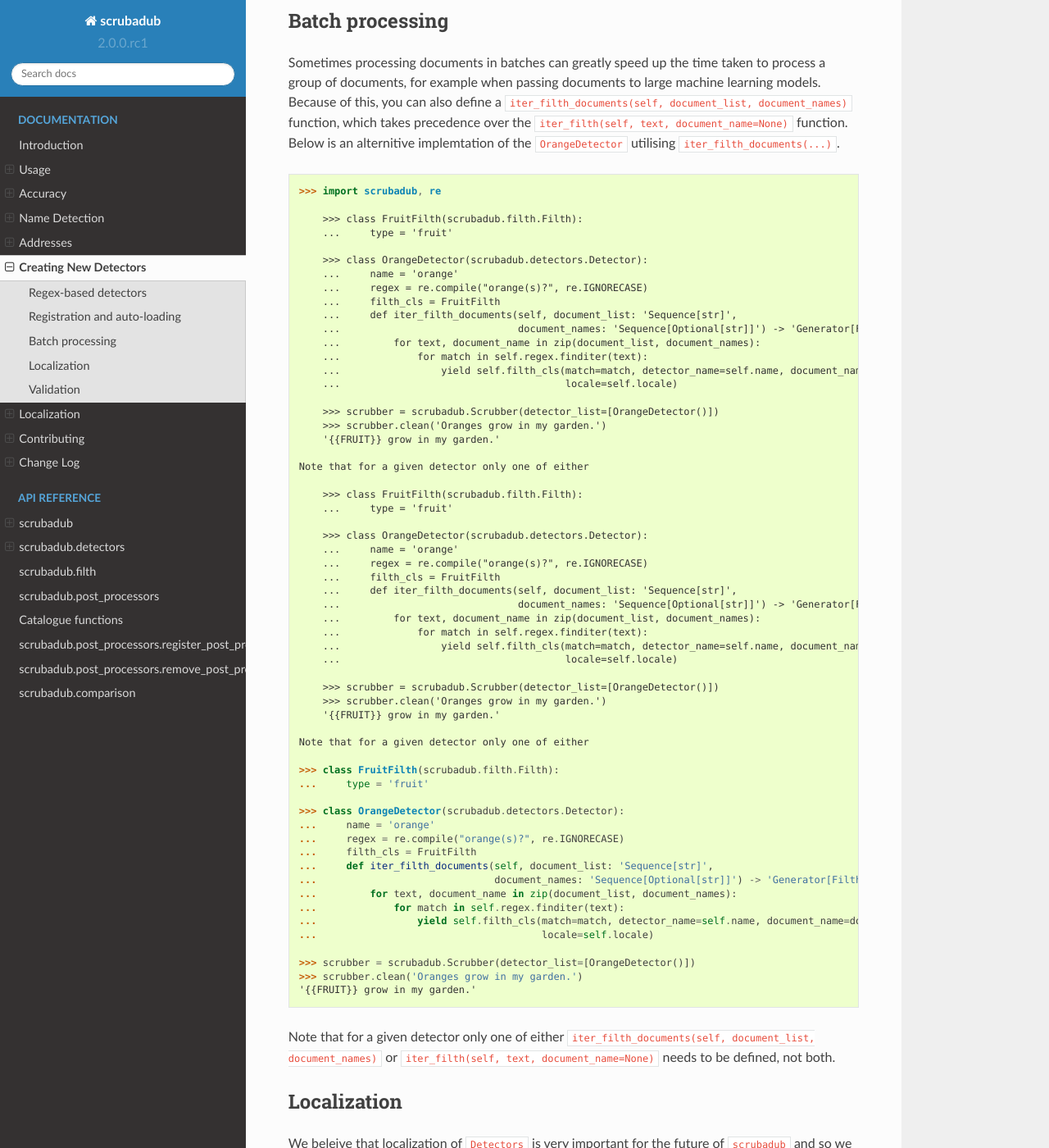
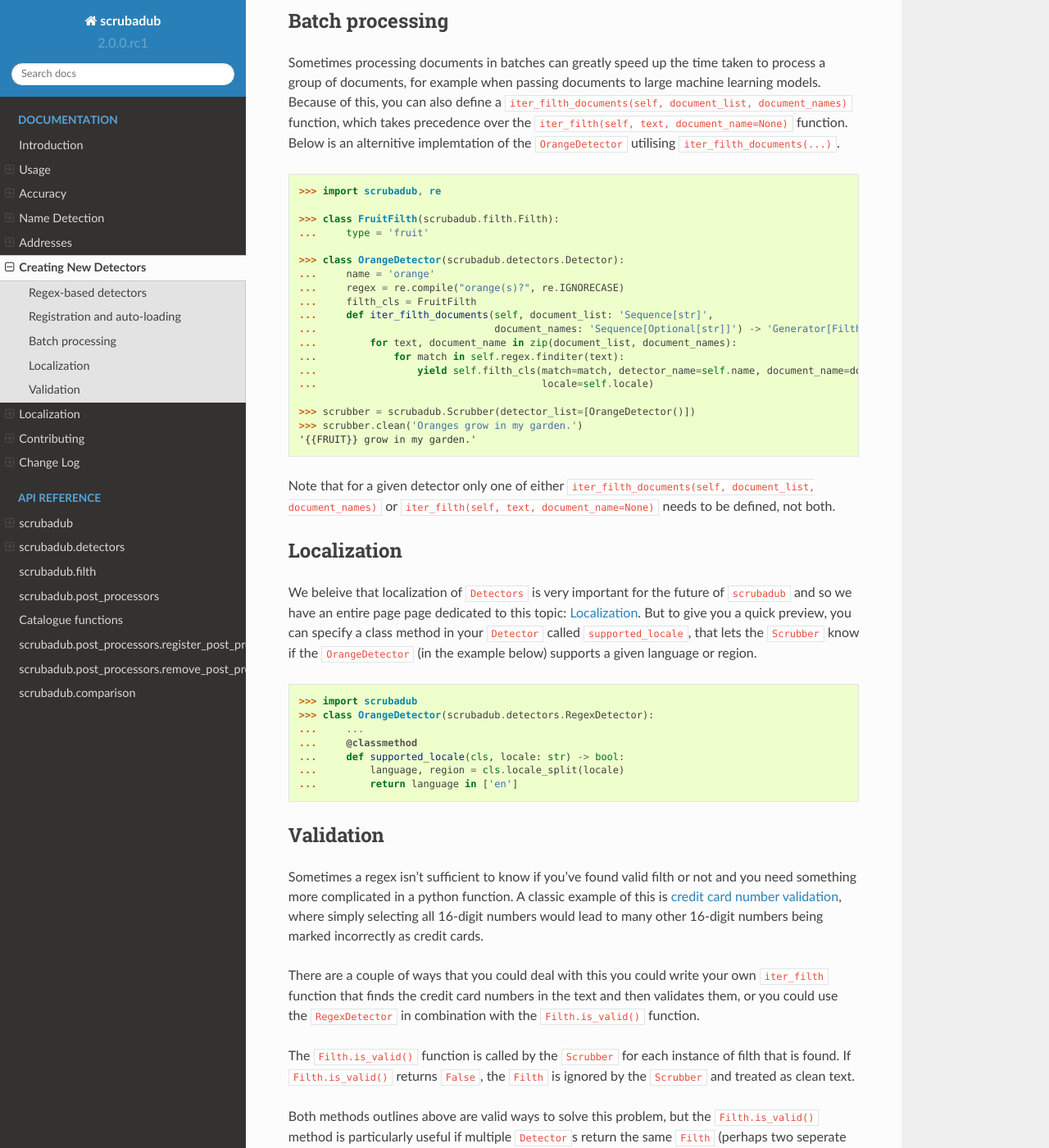
Before and after one commit to LeapBeyond/scrubadub, a Sphinx documentation site: the page built from docs/creating_detectors.rst, in a window 1280 px wide and 1400 px high, scrolled down 2928 px. Shown: the whole window at 82% size. Built offline with Sphinx 7.4.7 and the Read the Docs theme 2.0.0, drawn with Linux system fonts in a browser that asks for light colours.

Commit message:
remove oddly duplicated example code

```diff
--- a/docs/creating_detectors.rst
+++ b/docs/creating_detectors.rst
@@ -161,46 +161,6 @@ Below is an alternitive implemtation of the ``OrangeDetector`` utilising ``iter_
 
     >>> import scrubadub, re
 
-        >>> class FruitFilth(scrubadub.filth.Filth):
-        ...     type = 'fruit'
-
-        >>> class OrangeDetector(scrubadub.detectors.Detector):
-        ...     name = 'orange'
-        ...     regex = re.compile("orange(s)?", re.IGNORECASE)
-        ...     filth_cls = FruitFilth
-        ...     def iter_filth_documents(self, document_list: 'Sequence[str]',
-        ...                              document_names: 'Sequence[Optional[str]]') -> 'Generator[Filth, None, None]':
-        ...         for text, document_name in zip(document_list, document_names):
-        ...             for match in self.regex.finditer(text):
-        ...                 yield self.filth_cls(match=match, detector_name=self.name, document_name=document_name,
-        ...                                      locale=self.locale)
-
-        >>> scrubber = scrubadub.Scrubber(detector_list=[OrangeDetector()])
-        >>> scrubber.clean('Oranges grow in my garden.')
-        '{{FRUIT}} grow in my garden.'
-
-    Note that for a given detector only one of either
-
-        >>> class FruitFilth(scrubadub.filth.Filth):
-        ...     type = 'fruit'
-
-        >>> class OrangeDetector(scrubadub.detectors.Detector):
-        ...     name = 'orange'
-        ...     regex = re.compile("orange(s)?", re.IGNORECASE)
-        ...     filth_cls = FruitFilth
-        ...     def iter_filth_documents(self, document_list: 'Sequence[str]',
-        ...                              document_names: 'Sequence[Optional[str]]') -> 'Generator[Filth, None, None]':
-        ...         for text, document_name in zip(document_list, document_names):
-        ...             for match in self.regex.finditer(text):
-        ...                 yield self.filth_cls(match=match, detector_name=self.name, document_name=document_name,
-        ...                                      locale=self.locale)
-
-        >>> scrubber = scrubadub.Scrubber(detector_list=[OrangeDetector()])
-        >>> scrubber.clean('Oranges grow in my garden.')
-        '{{FRUIT}} grow in my garden.'
-
-    Note that for a given detector only one of either
-
     >>> class FruitFilth(scrubadub.filth.Filth):
     ...     type = 'fruit'
 
```
